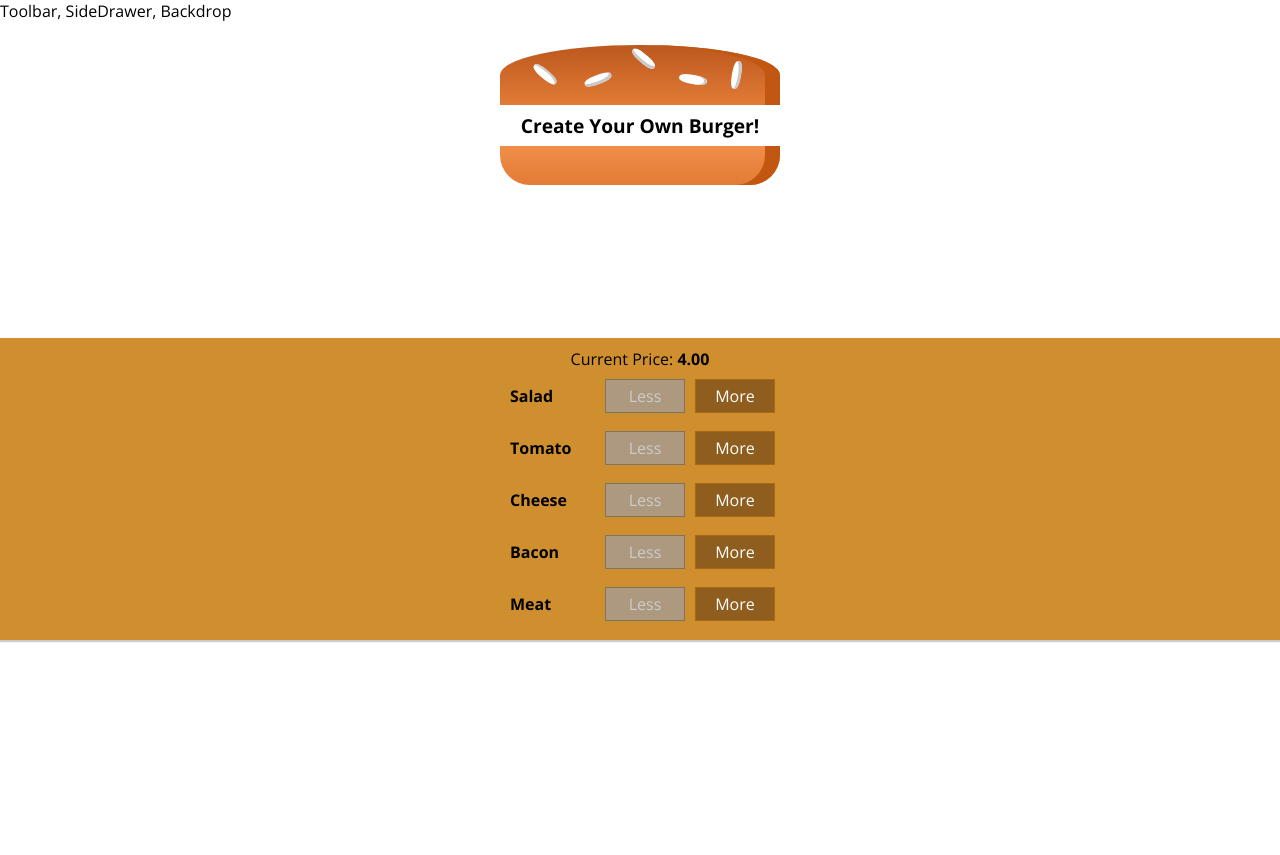
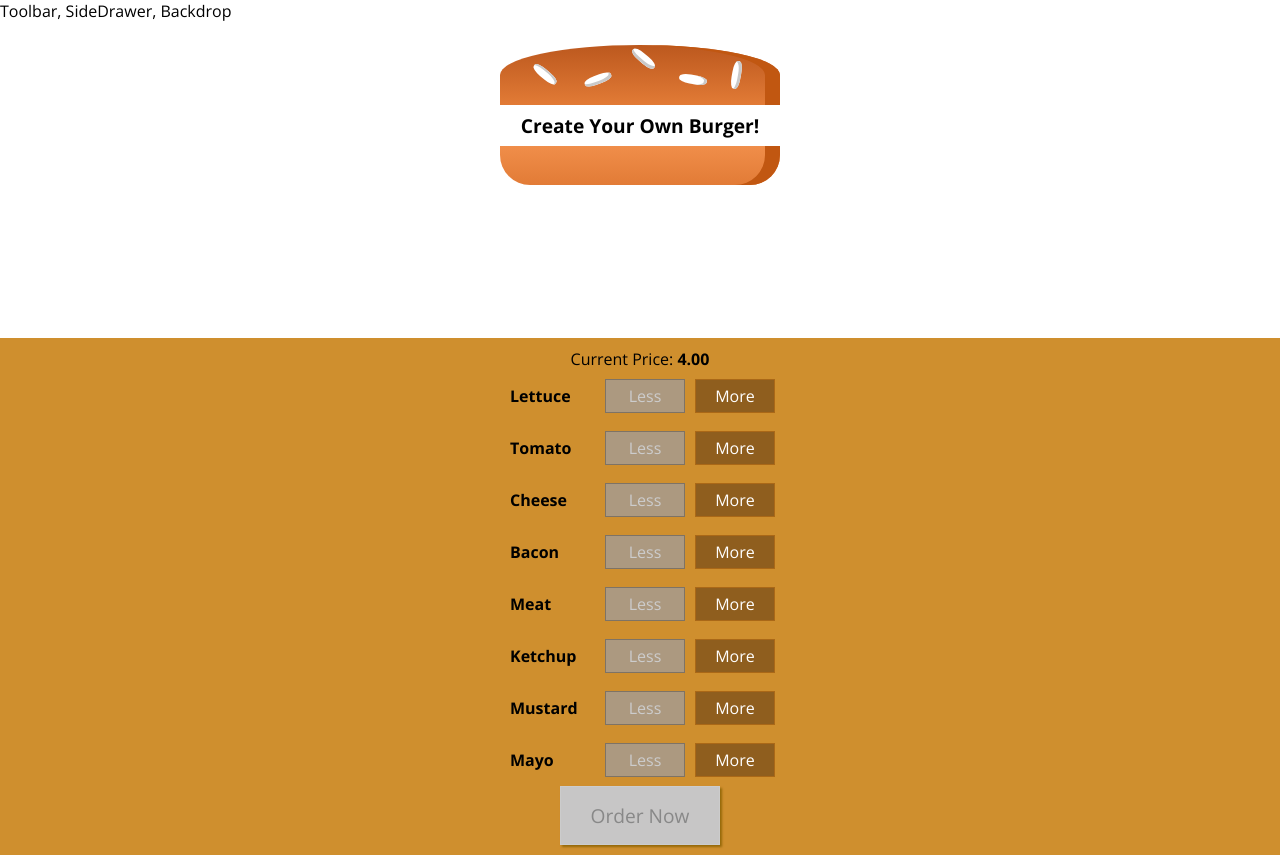
Before and after one commit to Rterrell25/Burger-Builder, a React (Create React App) app: page / in a window 1280 px wide. Before the commit the page ends 800 px from the top, so only its background shows below. Built offline with nearby package versions, Linux system fonts and the light colour scheme.

Commit message:
successfully added order now button

```diff
--- a/src/components/Burger/BuildControls/BuildControls.js
+++ b/src/components/Burger/BuildControls/BuildControls.js
@@ -3,11 +3,14 @@
 import BuildControl from "./BuildControl/BuildControl";
 
 const controls = [
-  { label: "Salad", type: "salad" },
+  { label: "Lettuce", type: "lettuce" },
   { label: "Tomato", type: "tomato" },
   { label: "Cheese", type: "cheese" },
   { label: "Bacon", type: "bacon" },
-  { label: "Meat", type: "meat" }
+  { label: "Meat", type: "meat" },
+  { label: "Ketchup", type: "ketchup" },
+  { label: "Mustard", type: "mustard" },
+  { label: "Mayo", type: "mayo" }
 ];
 
 const BuildControls = props => (
@@ -22,8 +25,12 @@
         label={ctrl.label}
         subtracted={() => props.ingredientSubtracted(ctrl.type)}
         disabled={props.disabled[ctrl.type]}
+        pur
       />
     ))}
+    <button className={classes.OrderButton} disabled={!props.purchaseable}>
+      Order Now
+    </button>
   </div>
 );
 export default BuildControls;
--- a/src/components/Burger/BuildControls/BuildControls.module.css
+++ b/src/components/Burger/BuildControls/BuildControls.module.css
@@ -8,3 +8,45 @@
   margin: auto;
   padding: 10px 0;
 }
+
+.OrderButton {
+  background-color: #dad735;
+  outline: none;
+  cursor: pointer;
+  border: 1px solid #966909;
+  color: #966909;
+  font-family: inherit;
+  font-size: 1.2em;
+  padding: 15px 30px;
+  box-shadow: 2px 2px 2px #966909;
+}
+
+.OrderButton:hover,
+.OrderButton:active {
+  background-color: #a0db41;
+  border: 1px solid #966909;
+  color: #966909;
+}
+
+.OrderButton:disabled {
+  background-color: #c7c6c6;
+  cursor: not-allowed;
+  border: 1px solid #ccc;
+  color: #888888;
+}
+
+.OrderButton:not(:disabled) {
+  animation: enable 0.3s linear;
+}
+
+@keyframes enable {
+  0% {
+    transform: scale(1);
+  }
+  60% {
+    transform: scale(1.1);
+  }
+  100% {
+    transform: scale(1);
+  }
+}
--- a/src/components/Burger/BurgerIngredient/BurgerIngredient.js
+++ b/src/components/Burger/BurgerIngredient/BurgerIngredient.js
@@ -22,7 +22,7 @@
       case "cheese":
         ingredient = <div className={classes.Cheese}></div>;
         break;
-      case "salad":
+      case "lettuce":
         ingredient = <div className={classes.Salad}></div>;
         break;
       case "tomato":
@@ -31,6 +31,16 @@
       case "bacon":
         ingredient = <div className={classes.Bacon}></div>;
         break;
+      case "ketchup":
+        ingredient = <div className={classes.Ketchup}></div>;
+        break;
+      case "mustard":
+        ingredient = <div className={classes.Mustard}></div>;
+        break;
+      case "mayo":
+        ingredient = <div className={classes.Mayo}></div>;
+        break;
+
       default:
         ingredient = null;
     }
--- a/src/components/Burger/BurgerIngredient/BurgerIngredient.module.css
+++ b/src/components/Burger/BurgerIngredient/BurgerIngredient.module.css
@@ -117,3 +117,30 @@
   margin: 2% auto;
   border-radius: 20px;
 }
+
+.Ketchup {
+  width: 80%;
+  height: 1%;
+  background: red;
+  margin: auto;
+}
+
+.Mustard {
+  width: 80%;
+  height: 1%;
+  background: #ffdb58;
+  margin: auto;
+}
+.Mayo {
+  width: 80%;
+  height: 1%;
+  background: #fffae0;
+  margin: auto;
+}
+
+.Relish {
+  width: 80%;
+  height: 1%;
+  background: #8cc586;
+  margin: auto;
+}
--- a/src/containers/BurgerBuilder/BurgerBuilder.js
+++ b/src/containers/BurgerBuilder/BurgerBuilder.js
@@ -4,24 +4,41 @@
 import BuildControls from "../../components/Burger/BuildControls/BuildControls";
 
 const INGREDIENT_PRICES = {
-  salad: 0.5,
+  lettuce: 0.5,
   cheese: 0.4,
   meat: 1.3,
   bacon: 0.7,
-  tomato: 0.5
+  tomato: 0.5,
+  ketchup: 0,
+  mustard: 0,
+  mayo: 0
 };
 
 export default class BurgerBuilder extends Component {
   state = {
     ingredients: {
       tomato: 0,
-      salad: 0,
+      lettuce: 0,
       bacon: 0,
+      ketchup: 0,
+      mustard: 0,
+      mayo: 0,
       cheese: 0,
       meat: 0
     },
-    totalPrice: 4
+    totalPrice: 4,
+    puchaseable: false
   };
+  updatePurchaseState(ingredients) {
+    const sum = Object.keys(ingredients)
+      .map(igKey => {
+        return ingredients[igKey];
+      })
+      .reduce((sum, el) => {
+        return sum + el;
+      }, 0);
+    this.setState({ purchaseable: sum > 0 });
+  }
   addIngredientHandler = type => {
     const oldCount = this.state.ingredients[type];
     const updatedCount = oldCount + 1;
@@ -33,6 +50,7 @@
     const oldPrice = this.state.totalPrice;
     const newPrice = oldPrice + priceAddition;
     this.setState({ totalPrice: newPrice, ingredients: updatedIngredients });
+    this.updatePurchaseState(updatedIngredients);
   };
   removeIngredientHandler = type => {
     const oldCount = this.state.ingredients[type];
@@ -48,6 +66,7 @@
     const oldPrice = this.state.totalPrice;
     const newPrice = oldPrice - priceDeduction;
     this.setState({ totalPrice: newPrice, ingredients: updatedIngredients });
+    this.updatePurchaseState(updatedIngredients);
   };
   render() {
     const disabledInfo = {
@@ -63,6 +82,7 @@
           ingredientAdded={this.addIngredientHandler}
           ingredientSubtracted={this.removeIngredientHandler}
           disabled={disabledInfo}
+          purchaseable={this.state.purchaseable}
           price={this.state.totalPrice}
         />
       </Aux>
```
